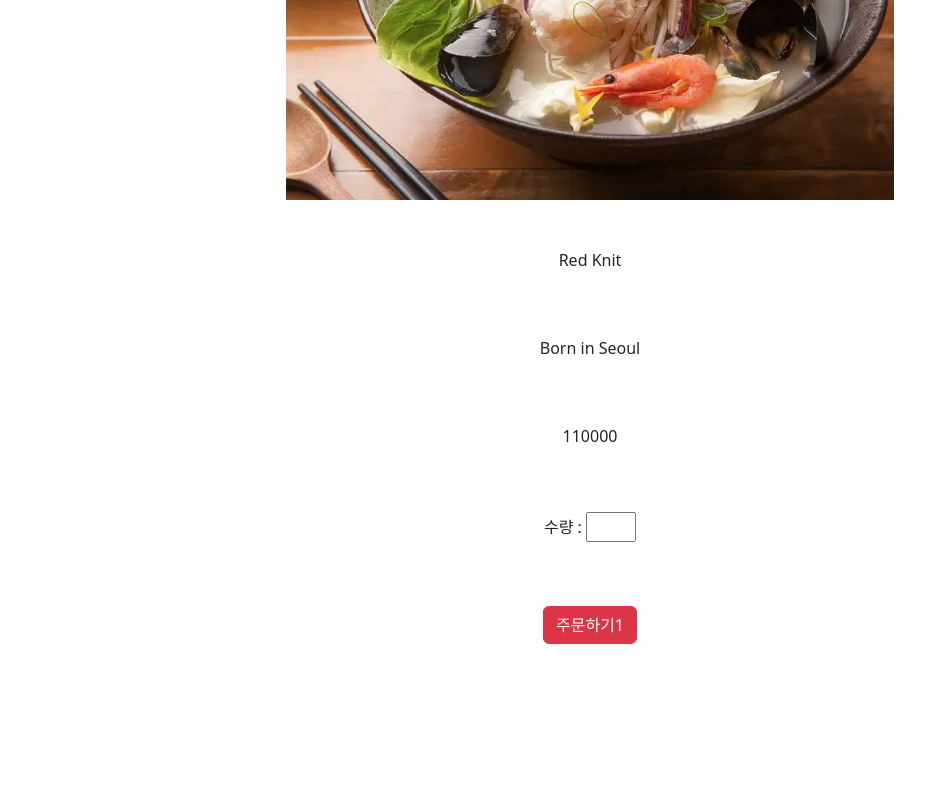
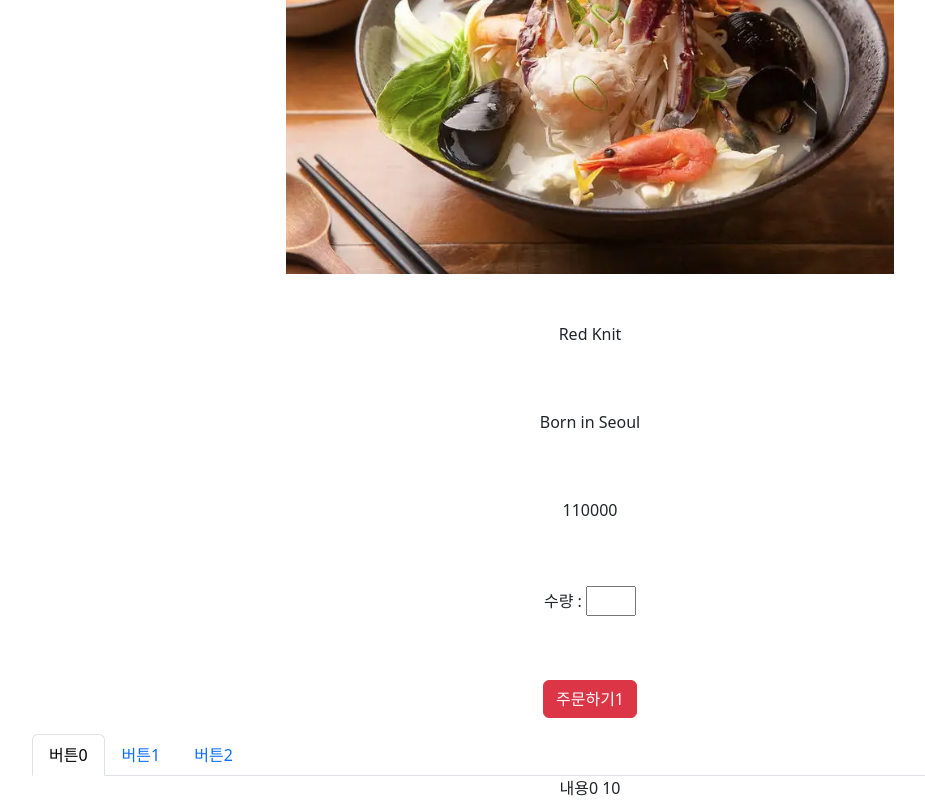
Before and after one commit to Son-Google/react-test-04, a React (Create React App) app: page /detail/1 in a window 1280 px wide. Shown: the part 374-1174 px from the top of the page, without its empty margins (50-975 px from the left). Before the commit the page ends 1034 px from the top, so only its background shows below. Built offline with nearby package versions, Linux system fonts and the light colour scheme.

Commit message:
20240116-01 손주현 업로드

```diff
--- a/src/App.css
+++ b/src/App.css
@@ -35,6 +35,14 @@
   background-position : center;
 }
 
+.start {
+  opacity : 0
+}
+.end {
+  opacity : 1;
+  transition: 0.5s;
+}
+
 @keyframes App-logo-spin {
   from {
     transform: rotate(0deg);
--- a/src/App.js
+++ b/src/App.js
@@ -2,7 +2,7 @@ import './App.css';
 import 'bootstrap/dist/css/bootstrap.min.css';
 import { Button, Container, Nav, Navbar, Row, Col } from 'react-bootstrap';
 import data from "./data";
-import {useState} from "react"; //-->exprot {a, b} 인 경우 import {a, b} from "./data"; 로 import 한다
+import {createContext, useState} from "react"; //-->exprot {a, b} 인 경우 import {a, b} from "./data"; 로 import 한다
 import { Routes, Route, Link, useNavigate, Outlet } from 'react-router-dom'
 import styled from 'styled-components'
 import axios from "axios";
@@ -31,6 +31,11 @@ let YellowBtn = styled.button`
 `;
 ////////////////////////////////////////////////
 
+//ContextAPI 예제를 위한 구문
+export let Context1 = createContext();
+
+////////////////////////////////////////////////
+
 function App() {
 
   /* css */
@@ -46,7 +51,10 @@ function App() {
   }
 
   let [foods, setFoods] = useState(data);
+  let [재고] = useState([10, 11, 12]);
   let [moreIndex, setMoreIndex] = useState(2);
+  let [morediv, setMoreDiv] = useState(true);
+  let [loadingImgStatus, setLoadingImgStatus] = useState(false);
   let navigate = useNavigate();
 
   return (
@@ -81,6 +89,11 @@ function App() {
                   setFoods(foodsCopy);
                 }}>이름순 정렬</YellowBtn>
               </div>
+              {
+                (loadingImgStatus === true) ?
+                  <div><img src="/loading.gif" /></div>
+                  : null
+              }
               <Row>
                 {
                   foods.map(function(food, i){
@@ -90,8 +103,11 @@ function App() {
                   })
                 }
               </Row>
-              <div style={{padding:5, textAlign:"center", fontSize:11, cursor:"pointer"}}
+              {
+                (morediv === true )
+                  ? <div style={{padding:5, textAlign:"center", fontSize:11, cursor:"pointer"}}
                        onClick={()=>{
+                         setLoadingImgStatus(true);
                          axios.get('https://raw.githubusercontent.com/Son-Google/react-test-04/master/src/data'+moreIndex+'.json')
                           .then((data)=>{
                             console.log(data.data)
@@ -101,18 +117,26 @@ function App() {
                             setMoreIndex(++moreIndex);
                           })
                           .catch(()=>{
-                        window.alert("오류입니다.")
+                            window.alert("더이상 표시할 수 없습니다.")
+                            setMoreDiv(false)
                           })
                           .finally(()=>{
+                            setLoadingImgStatus(false);
                             //window.alert("종료입니다.")
                           })
                        }}>
                     더보기</div>
+                  : null
+              }
             </Container>
           </>
         } />
         {/*<Route path="/category" element={<Category foods={foods} setFoods={setFoods} />} />*/}
-        <Route path="/detail/:id" element={<Detail foods={foods} />} />
+        <Route path="/detail/:id" element={
+          <Context1.Provider value={{ 재고}}>
+            <Detail foods={foods} />
+          </Context1.Provider>
+        } />
         <Route path="/detail1" element={<Detail1 />} />
         <Route path="/event" element={<Event />}>>
           <Route path="event1" element={<Event1 />} />
--- a/src/routes/Detail.js
+++ b/src/routes/Detail.js
@@ -1,9 +1,14 @@
-import {Col, Container, Row} from "react-bootstrap";
-import {useState} from "react";
+import {Col, Container, Row, Nav} from "react-bootstrap";
+import {useState, useEffect, useContext} from "react";
 import {useParams} from "react-router-dom";
-import {useEffect} from "react";
 
 ////////////////////////////////////////////////
+//ContextAPI 연습용
+import {Context1} from "./../App"
+////////////////////////////////////////////////
+
+////////////////////////////////////////////////
+//스타일 문법 연습용
 import styled from 'styled-components'
 let Input = styled.input`
   width: 50px;
@@ -27,11 +32,15 @@ class DatailLife extends React.Component{
 
 let Detail = function (props){
 
+  //ContextAPI 연습용
+  let {재고} = useContext(Context1);
+
   let {id} = useParams();
   let [count, setCount] = useState(0);
   let [alert, setAlert] = useState(true);
   let [alert2, setAlert2] = useState(false);
   let [countText, setCountText] = useState('');
+  let [tabIndex, setTabIndex] = useState(0);
   let food = props.foods.find(function(x){
     return x.id == id
   });
@@ -41,6 +50,7 @@ let Detail = function (props){
   //useEffect을 사용하는 이유 : html 렌더링이 다 된 후 실행
   //뒤에 [...] 디펜던시가 없으면 useEffect가 실행될 때 바로 실행, 있으면 그 변수가 변할 때 실행
   //디펜던시를 [] 작성하면 useEffect는 딱 한 번만 실행됨
+  /*
   useEffect(()=>{
     let atime =  setTimeout(() => {
       setAlert(false);
@@ -58,6 +68,7 @@ let Detail = function (props){
       //이 구간은 기존 요청 제거할 때 편리함
     }
   },[countText]);
+   */
   ////////////////////////////////////////////////
 
   return (
@@ -65,12 +76,13 @@ let Detail = function (props){
       <Container>
         <div className="align-content-center m-auto" style={{padding: 10}}>
           <button className="btn btn-success" onClick={()=>{setCount(++count)}}>카운트</button> => {count}
+          ---->{재고[0]}
         </div>
         {
           (food === null)
             ? <div>등록된 제품이 없습니다.</div>
-            : <div>
-                { (alert === true) ? <div className="alert alert-warning">3초 내 구입 시 50% 할인</div> : null }
+            : <>
+                { (alert === true) ? <EventContent /> : null }
                 <div>
                   <img src={food.img} />
                 </div>
@@ -83,12 +95,68 @@ let Detail = function (props){
                   }} /></p>
                   <p className="pt-5"><button className="btn btn-danger">주문하기{food.id}</button> </p>
                 </div>
-            </div>
+                <Nav variant="tabs"  defaultActiveKey="link0">
+                  <Nav.Item>
+                    <Nav.Link eventKey="link0" onClick={()=>{setTabIndex(0)}}>버튼0</Nav.Link>
+                  </Nav.Item>
+                  <Nav.Item>
+                    <Nav.Link eventKey="link1" onClick={()=>{setTabIndex(1)}}>버튼1</Nav.Link>
+                  </Nav.Item>
+                  <Nav.Item>
+                    <Nav.Link eventKey="link2" onClick={()=>{setTabIndex(2)}}>버튼2</Nav.Link>
+                  </Nav.Item>
+                </Nav>
+                <TabContent tabIndex={tabIndex} />
+            </>
         }
-
       </Container>
     </>
   )
 }
 
+function TabContent(props){
+
+  let [fade, setFade] = useState('');
+  //ContextAPI 연습용
+  let {재고} = useContext(Context1);
+
+  useEffect(()=>{
+    setTimeout(()=>{
+      setFade('end');
+      }, 100);
+
+    return ((a) => {
+      clearTimeout(a);
+      setFade('');
+    });
+  }, [props]);
+
+  //아래 첫번째는 ``  기호를 사용하는 방법이다
+  //탭 인덱스별로 내용 다르게 보이게  처리
+  if(props.tabIndex == 0){
+    return (<div className={`start ${fade}`}>내용0 {재고[0]}</div>);
+  } else if(props.tabIndex == 1){
+    return (<div className={"start " + fade}>내용1 {재고[0]}</div>);
+  } else if(props.tabIndex == 2){
+    return (<div className={"start " + fade}>내용2 {재고[2]}</div>);
+  }
+}
+
+function EventContent(props){
+  let [fade, setFade] = useState('');
+
+  useEffect(()=>{
+    setTimeout(()=>{
+      setFade('end');
+    }, 100);
+
+    return ((a) => {
+      clearTimeout(a);
+      setFade('');
+    });
+  }, []);
+
+  return (<div className={"alert alert-warning start " + fade}>3초 내 구입 시 50% 할인</div>);
+}
+
 export default Detail;
```
Also changed, not shown: public/loading.gif (added). Lines whose indentation alone changed are shown as unchanged.
